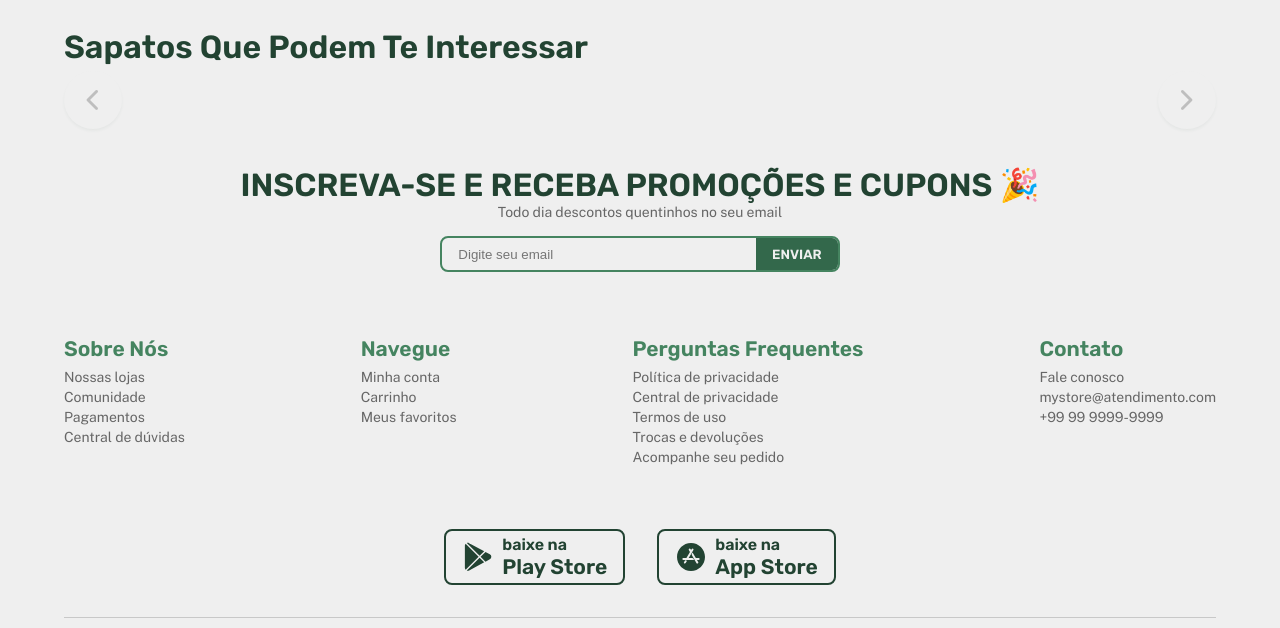
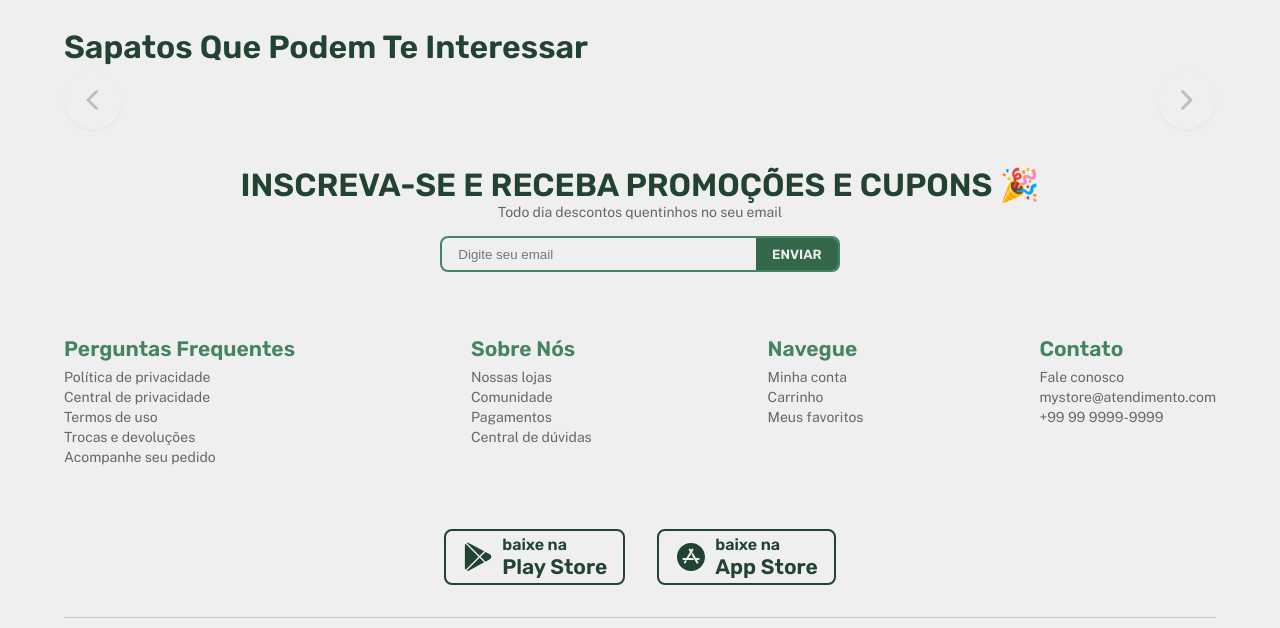
Before and after one commit to MarcosCoelhoo/mystore-ecommerce, a website with bundled scripts: page index.html in a window 1280 px wide. Shown: the part 1239-1867 px from the top of the page. Built offline with nearby package versions, Linux system fonts and the light colour scheme; no server answers.

```diff
--- a/index.html
+++ b/index.html
@@ -229,6 +229,15 @@
     <section class="footer-links-container">
       <ul class="footer-links">
         <li class="links-box">
+          <h3 class="links-title">Perguntas Frequentes</h3>
+          <a href="#" class="links-content">Política de privacidade</a>
+          <a href="#" class="links-content">Central de privacidade</a>
+          <a href="#" class="links-content">Termos de uso</a>
+          <a href="#" class="links-content">Trocas e devoluções</a>
+          <a href="#" class="links-content">Acompanhe seu pedido</a>
+        </li>
+
+        <li class="links-box">
           <h3 class="links-title">Sobre Nós</h3>
           <a href="#" class="links-content">Nossas lojas</a>
           <a href="#" class="links-content">Comunidade</a>
@@ -241,15 +250,6 @@
           <a href="#" class="links-content">Minha conta</a>
           <a href="#" class="links-content">Carrinho</a>
           <a href="#" class="links-content">Meus favoritos</a>
-        </li>
-
-        <li class="links-box">
-          <h3 class="links-title">Perguntas Frequentes</h3>
-          <a href="#" class="links-content">Política de privacidade</a>
-          <a href="#" class="links-content">Central de privacidade</a>
-          <a href="#" class="links-content">Termos de uso</a>
-          <a href="#" class="links-content">Trocas e devoluções</a>
-          <a href="#" class="links-content">Acompanhe seu pedido</a>
         </li>
 
         <li class="links-box">
```
Also changed, not shown: main.js (added, +1 -0 lines), package.json (+5 -2 lines), 1 other file.
